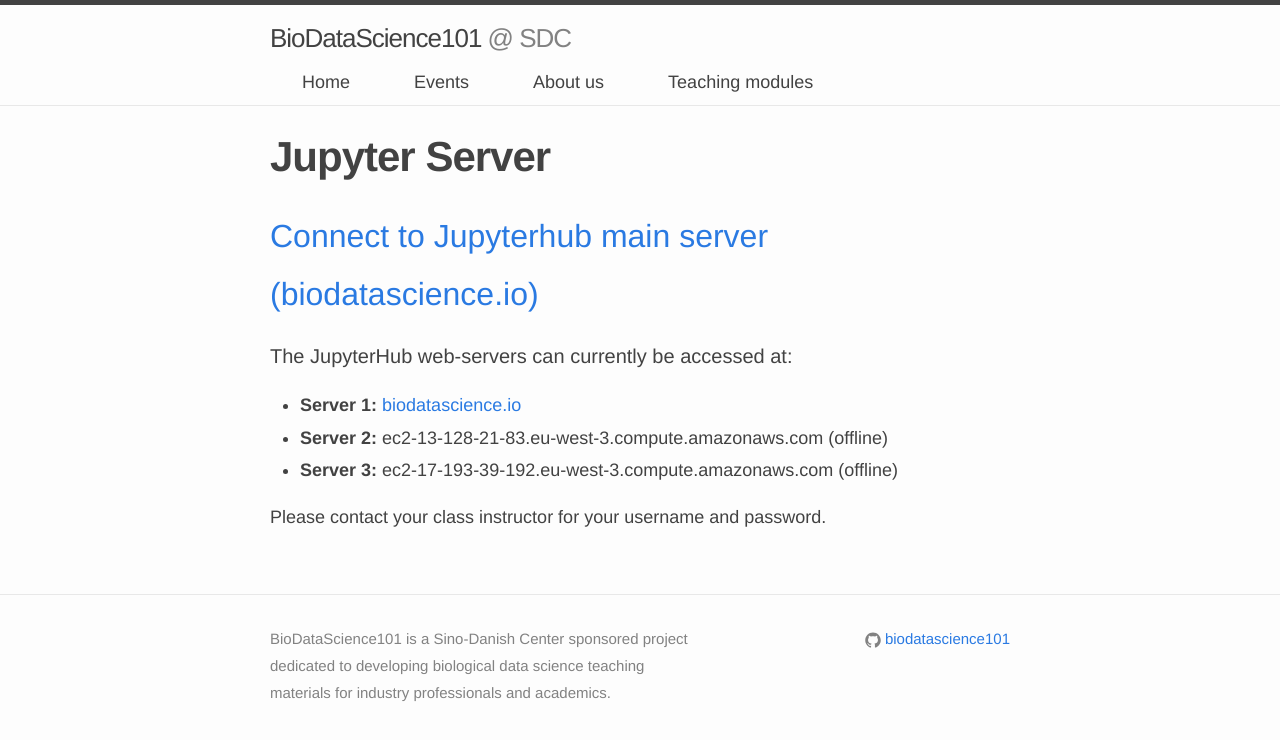
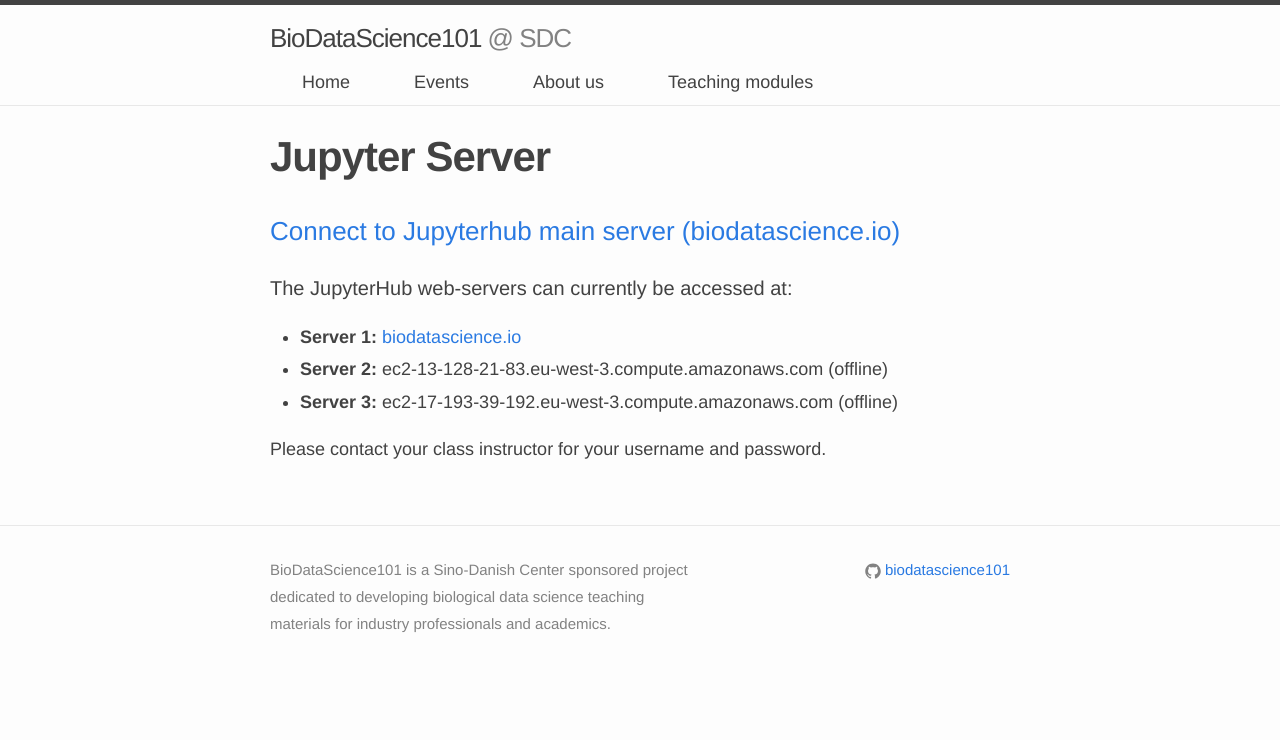
Before and after one commit to biodatascience101/BioDataScience101.github.io, a Jekyll site: the page built from _pages/server/index.md, in a window 1280 px wide. Shown: the top 740 px of the page. Built offline with Jekyll 4.4.1, drawn with Linux system fonts in a browser that asks for light colours; nearby versions of some CDN libraries.

```diff
--- a/_pages/server/index.md
+++ b/_pages/server/index.md
@@ -6,7 +6,7 @@ toggle: on
 rank: 50
 ---
 
-<h2> <a href="https://www.biodatascience.io">Connect to Jupyterhub main server (biodatascience.io)</a> </h2>
+<h3> <a href="https://www.biodatascience.io">Connect to Jupyterhub main server (biodatascience.io)</a> </h3>
 
 #### The JupyterHub web-servers can currently be accessed at:
   - **Server 1:** <a href="https://www.biodatascience.io"> biodatascience.io</a>
```
